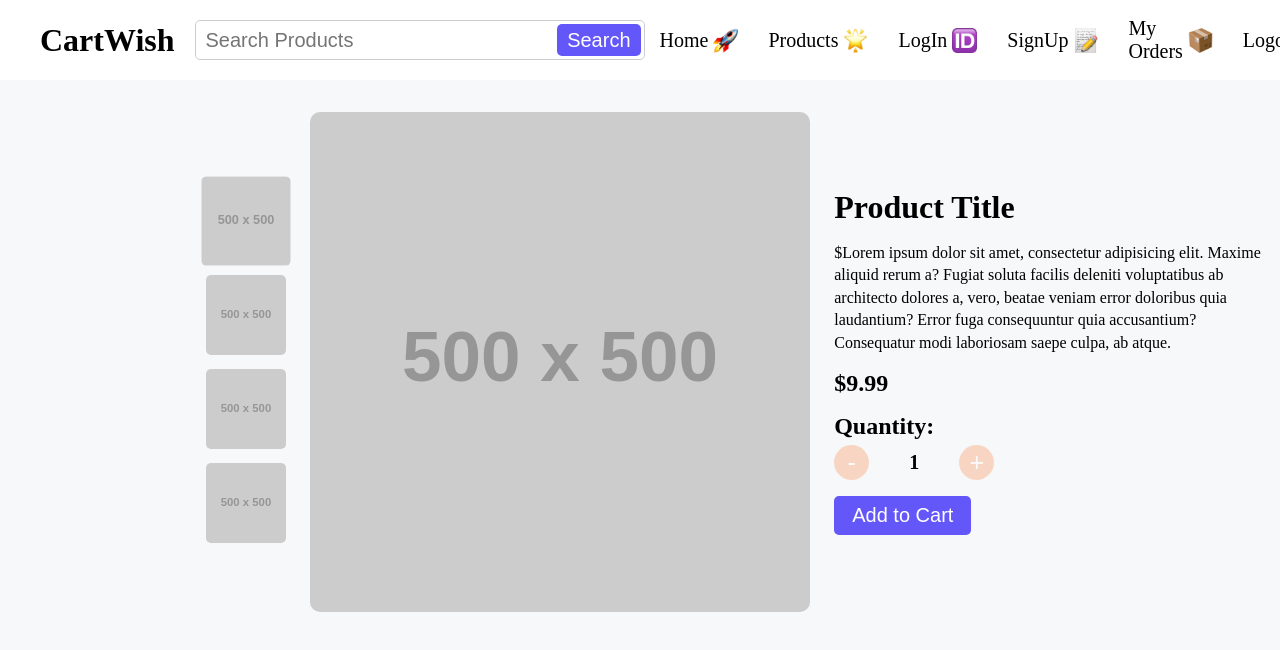
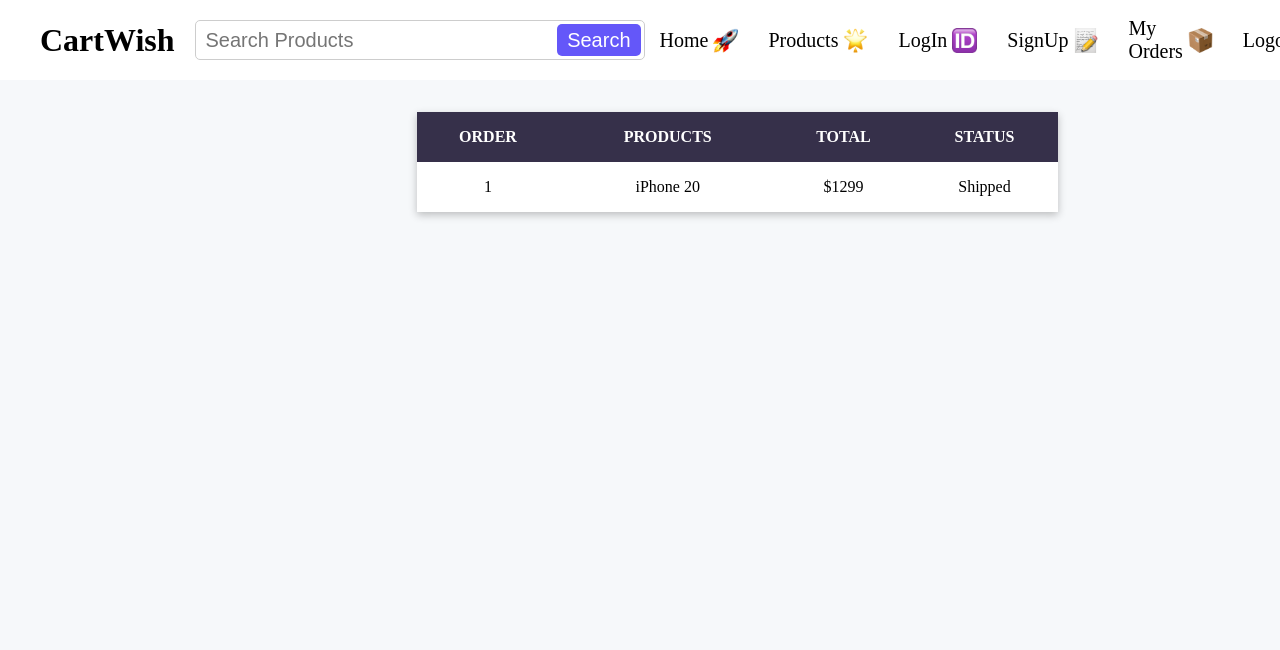
Before and after one commit to ManishSharma-ms7/all-projects, a React (Vite) app: page / in a window 1280 px wide. Shown: the top 650 px of the page. Built offline with nearby package versions, Linux system fonts and the light colour scheme.

Commit message:
ecommerce-website:my order page

```diff
--- a/src/App.jsx
+++ b/src/App.jsx
@@ -4,6 +4,8 @@
 import HomePage from "./components/HomePage/HomePage";
 import ProductsPage from "./components/Products/ProductsPage";
 import SingleProductPage from "./components/SingleProduct/SingleProductPage";
+import CartPage from "./components/Cart/CartPage";
+import MyOrderPage from "./components/MyOrder/MyOrderPage";
 
 const App = () => {
 	return (
@@ -12,7 +14,9 @@
 			<main>
 				{/* <ProductsPage /> */}
 				{/* <HomePage /> */}
-				<SingleProductPage />
+				{/* <SingleProductPage /> */}
+				{/* <CartPage /> */}
+				<MyOrderPage />
 			</main>
 		</div>
 	);
--- /dev/null
+++ b/src/components/Cart/CartPage.css
@@ -0,0 +1,66 @@
+.cart_page {
+	flex-direction: column;
+	justify-content: center;
+	width: 60%;
+	margin: 0 auto;
+	padding: 32px 48px;
+}
+
+.user_info {
+	gap: 16px;
+	margin-bottom: 32px;
+}
+
+.user_info img {
+	width: 80px;
+	height: 80px;
+	object-fit: cover;
+	border-radius: 100%;
+}
+
+.user_name {
+	font-size: 21px;
+	font-weight: 600;
+}
+
+.cart_bill {
+	align-self: flex-end;
+	width: 400px;
+	border-collapse: collapse;
+	font-size: 16px;
+	margin-top: 16px;
+	background-color: #fff;
+}
+
+.cart_bill td {
+	padding: 12px 20px;
+	border: 3px solid #e5e5e5;
+}
+
+.cart_bill td:last-child {
+	text-align: end;
+	width: 120px;
+}
+
+.cart_bill_final {
+	font-size: 20px;
+	font-weight: 700;
+}
+
+.checkout_button {
+	align-self: flex-end;
+	height: 38px !important;
+	margin: 16px 0;
+	padding: 0 16px !important;
+}
+
+.table_quantity_input {
+	height: 50px;
+	justify-content: center;
+}
+
+.cart_remove_icon {
+	width: 35px;
+	height: 35px;
+	cursor: pointer;
+}
--- /dev/null
+++ b/src/components/Cart/CartPage.jsx
@@ -0,0 +1,57 @@
+import React from "react";
+
+import "./CartPage.css";
+import remove from "../../assets/remove.png";
+import user from "../../assets/user.webp";
+import Table from "../Common/Table.jsx";
+import QuantityInput from "../SingleProduct/QuantityInput.jsx";
+
+const CartPage = () => {
+	return (
+		<section className="align_center cart_page">
+			<div className="align_center user_info">
+				<img src={user} alt="user profile" />
+				<div>
+					<p className="user_name">Manish</p>
+					<p className="user_email">ms7.sharma1298@gmail.com</p>
+				</div>
+			</div>
+
+			<Table headings={["Item", "Price", "Quantity", "Total", "Remove"]}>
+				<tbody>
+					<tr>
+						<td>iPhone 14</td>
+						<td>$999</td>
+						<td className="align_center table_quantity_input">
+							<QuantityInput />
+						</td>
+						<td>$999</td>
+						<td>
+							<img src={remove} alt="remove icon" className="cart_remove_icon" />
+						</td>
+					</tr>
+				</tbody>
+			</Table>
+
+			<table className="cart_bill">
+				<tbody>
+					<tr>
+						<td>Subtotal</td>
+						<td>$999</td>
+					</tr>
+					<tr>
+						<td>Shipping Charge</td>
+						<td>$5</td>
+					</tr>
+					<tr className="cart_bill_final">
+						<td>Total</td>
+						<td>$1004</td>
+					</tr>
+				</tbody>
+			</table>
+			<button className="search_button checkout_button">Checkout</button>
+		</section>
+	);
+};
+
+export default CartPage;
--- /dev/null
+++ b/src/components/Common/Table.css
@@ -0,0 +1,23 @@
+.common_table {
+	width: 100%;
+	margin-bottom: 16px;
+	border-collapse: collapse;
+	background-color: #fff;
+	box-shadow: 0px 3px 8px rgba(0, 0, 0, 0.24);
+}
+
+.common_table thead th {
+	height: 50px;
+	background-color: #36304a;
+	color: #fff;
+	text-transform: uppercase;
+}
+
+.common_table tbody tr {
+	height: 50px;
+	text-align: center;
+}
+
+.common_table tbody tr:nth-child(even) {
+	background-color: #f5f5f5;
+}
--- /dev/null
+++ b/src/components/Common/Table.jsx
@@ -0,0 +1,18 @@
+import React from "react";
+
+import "./Table.css";
+
+const Table = ({ headings, children }) => {
+	return (
+		<table className="common_table">
+			<thead>
+				{headings.map((item, index) => (
+					<th key={index}>{item}</th>
+				))}
+			</thead>
+			{children}
+		</table>
+	);
+};
+
+export default Table;
--- /dev/null
+++ b/src/components/MyOrder/MyOrderPage.css
@@ -0,0 +1,6 @@
+.myorder_page {
+    justify-content: center;
+    width: 50%;
+    margin: 0 auto;
+    padding: 32px 48px;
+}
--- /dev/null
+++ b/src/components/MyOrder/MyOrderPage.jsx
@@ -0,0 +1,23 @@
+import React from "react";
+
+import "./MyOrderPage.css";
+import Table from "../Common/Table";
+
+const MyOrderPage = () => {
+	return (
+		<section className="align_center myorder_page">
+			<Table headings={["Order", "Products", "Total", "Status"]}>
+				<tbody>
+					<tr>
+						<td>1</td>
+						<td>iPhone 20</td>
+						<td>$1299</td>
+						<td>Shipped</td>
+					</tr>
+				</tbody>
+			</Table>
+		</section>
+	);
+};
+
+export default MyOrderPage;
--- /dev/null
+++ b/src/components/SingleProduct/QuantityInput.css
@@ -0,0 +1,20 @@
+.quantity_input_button {
+	width: 35px;
+	height: 35px;
+	font-size: 25px;
+	background-color: #ff8848;
+	color: #fff;
+	border: none;
+	border-radius: 100%;
+	cursor: pointer;
+}
+
+.quantity_input_button:disabled {
+	opacity: 0.3;
+	cursor: default;
+}
+
+.quantity_input_count {
+	margin: 0 40px;
+	text-align: center;
+}
--- /dev/null
+++ b/src/components/SingleProduct/QuantityInput.jsx
@@ -0,0 +1,19 @@
+import React from "react";
+
+import "./QuantityInput.css";
+
+const QuantityInput = () => {
+	return (
+		<>
+			<button className="quantity_input_button" disabled>
+				-
+			</button>
+			<p className="quantity_input_count">1</p>
+			<button className="quantity_input_button" disabled>
+				+
+			</button>
+		</>
+	);
+};
+
+export default QuantityInput;
--- a/src/components/SingleProduct/SingleProductPage.css
+++ b/src/components/SingleProduct/SingleProductPage.css
@@ -65,27 +65,6 @@
 	margin: 5px 0 16px;
 }
 
-.quantity_input_button {
-	width: 35px;
-	height: 35px;
-	font-size: 25px;
-	background-color: #ff8848;
-	color: #fff;
-	border: none;
-	border-radius: 100%;
-	cursor: pointer;
-}
-
-.quantity_input_button:disabled {
-	opacity: 0.3;
-	cursor: default;
-}
-
-.quantity_input_count {
-	margin: 0 40px;
-	text-align: center;
-}
-
 .add_cart {
 	width: fit-content;
 	padding: 8px 18px;
--- a/src/components/SingleProduct/SingleProductPage.jsx
+++ b/src/components/SingleProduct/SingleProductPage.jsx
@@ -2,6 +2,7 @@
 import { useState } from "react";
 
 import "./SingleProductPage.css";
+import QuantityInput from "./QuantityInput";
 
 const product = {
 	id: 1,
@@ -44,13 +45,7 @@
 				<p className="single_product_price">${product.price.toFixed(2)}</p>
 				<h2 className="qauntity_title">Quantity:</h2>
 				<div className="align_center quantity_input">
-					<button className="quantity_input_button" disabled>
-						-
-					</button>
-					<p className="quantity_input_count">1</p>
-					<button className="quantity_input_button" disabled>
-						+
-					</button>
+					<QuantityInput />
 				</div>
 				<button className="search_button add_cart">Add to Cart</button>
 			</div>
```
